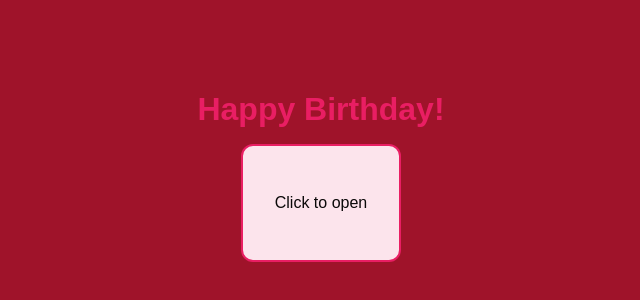
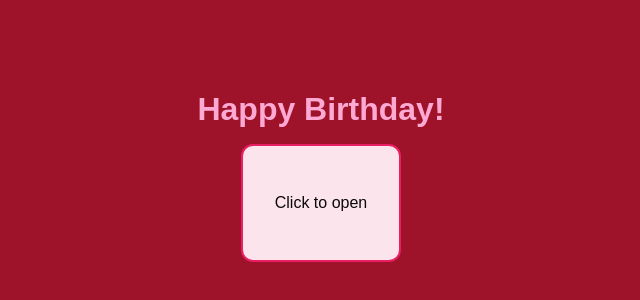
Before and after one commit to fredmallin/birthday, a React (Vite) app in the folder my-app/: page / in a window 1280 px wide. Shown: the part 264-564 px from the top of the page, without its empty margins (319-959 px from the left). Built offline with nearby package versions, Linux system fonts and the light colour scheme.

Commit message:
initialize my project

```diff
--- a/my-app/src/App.css
+++ b/my-app/src/App.css
@@ -123,7 +123,9 @@ button:hover {
 .seal {
   font-size: 2rem;
 }
-
+.envelope-page h1 {
+  color: #fda9d3; /* your pink */
+}
 /* =========================
    OPTIONS PAGE
 ========================= */
```
